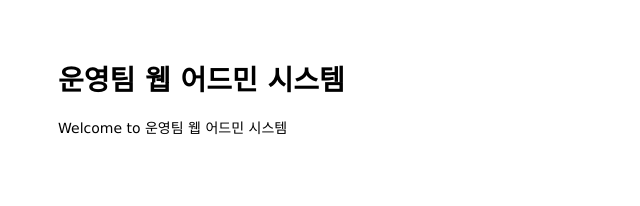
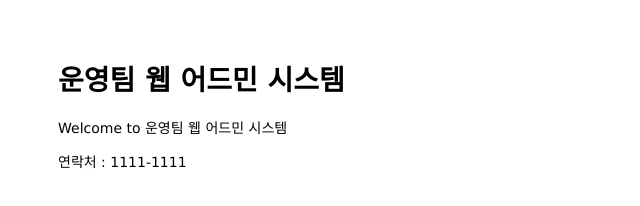
Before and after one commit to dooseok913/mastering-git-github, a website: page public/index.html in a window 1280 px wide. Shown: the whole page, without its empty margins (0-640 px from the left). Drawn offline with Linux system fonts and the light colour scheme.

Commit message:
add hotline to main page

```diff
--- a/public/index.html
+++ b/public/index.html
@@ -9,5 +9,8 @@
   <h1>운영팀 웹 어드민 시스템</h1>
   <p>Welcome to 운영팀 웹 어드민 시스템</p>
 </body>
+<footer>
+  <p>연락처 : 1111-1111</p>
+</footer>
 
 </html>
```
